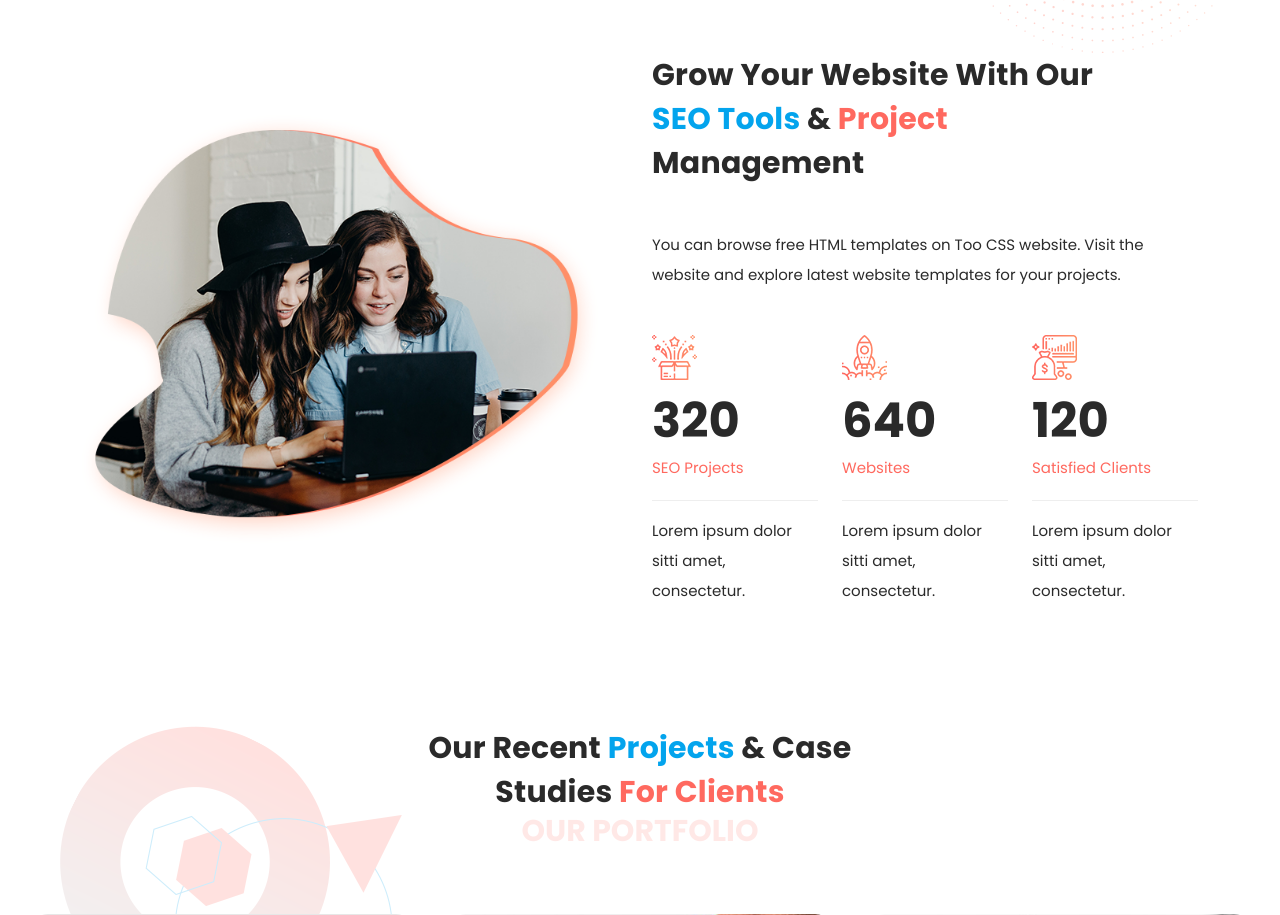
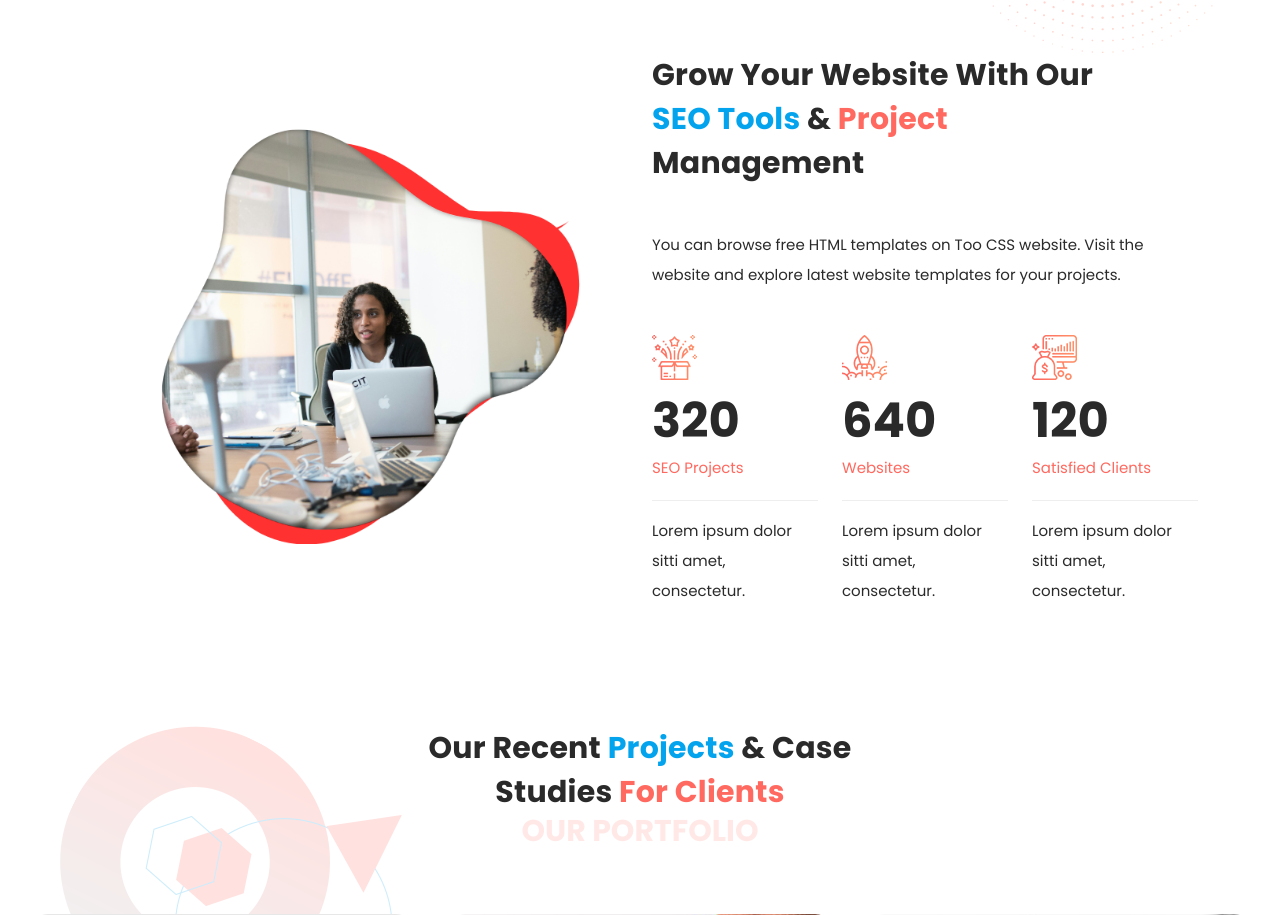
Before and after one commit to Jabekah007/visionxgh, a plain HTML site: page index.html in a window 1280 px wide. Shown: the part 1556-2471 px from the top of the page. Drawn offline with Linux system fonts and the light colour scheme.

Commit message:
new image added

```diff
--- a/index.html
+++ b/index.html
@@ -221,7 +221,7 @@ https://templatemo.com/tm-565-onix-digital
       <div class="row">
         <div class="col-lg-6 align-self-center">
           <div class="left-image">
-            <img src="assets/images/about-left-image.png" alt="Two Girls working together">
+            <img src="assets/images/service1.png" alt="Two Girls working together">
           </div>
         </div>
         <div class="col-lg-6">
```
Also changed, not shown: assets/images/service.png (added), assets/images/service1.png (added).
